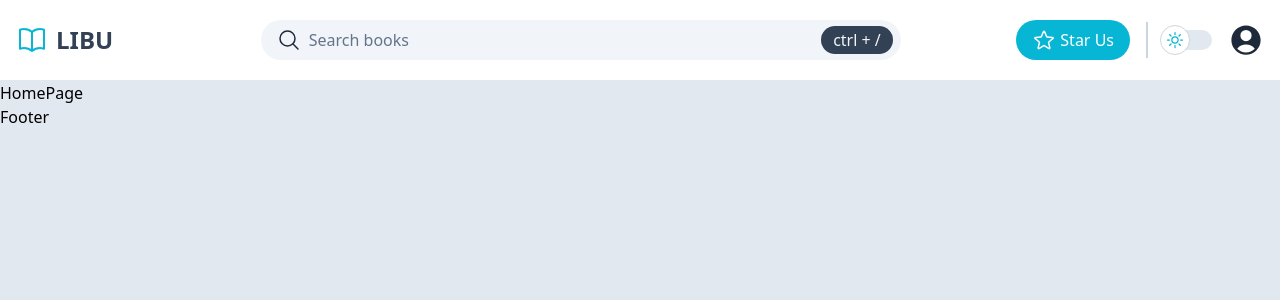
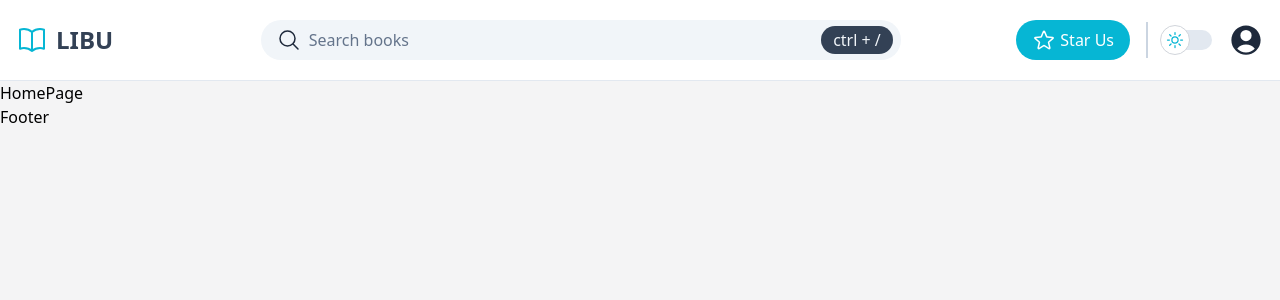
Before and after one commit to sboy99/Libu-The-Modern-Library, a React (Vite) app: page / in a window 1280 px wide. Shown: the top 300 px of the page. Built offline with nearby package versions, Linux system fonts and the light colour scheme; what prettier-plugin-tailwindcss would draw is missing.

Commit message:
Did first check

```diff
--- a/src/App.tsx
+++ b/src/App.tsx
@@ -8,7 +8,7 @@ const { HomePage, AboutPage, BlogPage, BooksPage, ErrorPage } = lazyPages;
 const Loading = () => <div className="">Loading</div>;
 const App = () => {
   return (
-    <div className="App min-h-screen bg-base-light dark:bg-base-dark">
+    <div className="App min-h-screen bg-skin-muted">
       <React.Suspense fallback={<Loading />}>
         <Routes>
           <Route path="/" element={<Layout />}>
--- a/src/index.css
+++ b/src/index.css
@@ -30,7 +30,7 @@
     --color-text-accent: 6, 182, 212;
 
     --color-fill: 255, 255, 255;
-    --color-fill-muted: 229, 231, 235; /* zink-200 */
+    --color-fill-muted: 244, 244, 245; /* zink-100 */
     --color-fill-inverted: 39, 39, 42; /* zink-800 */
     --color-fill-accent: 6, 182, 212;
 
```
